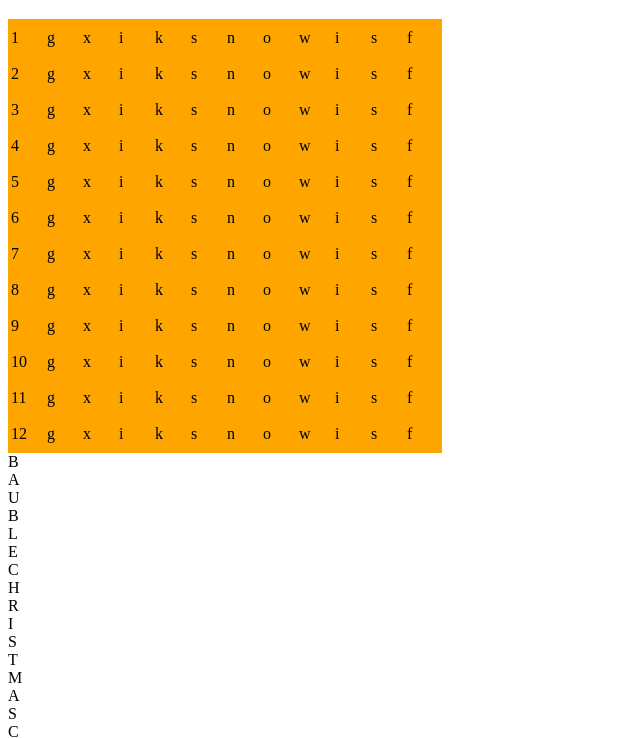
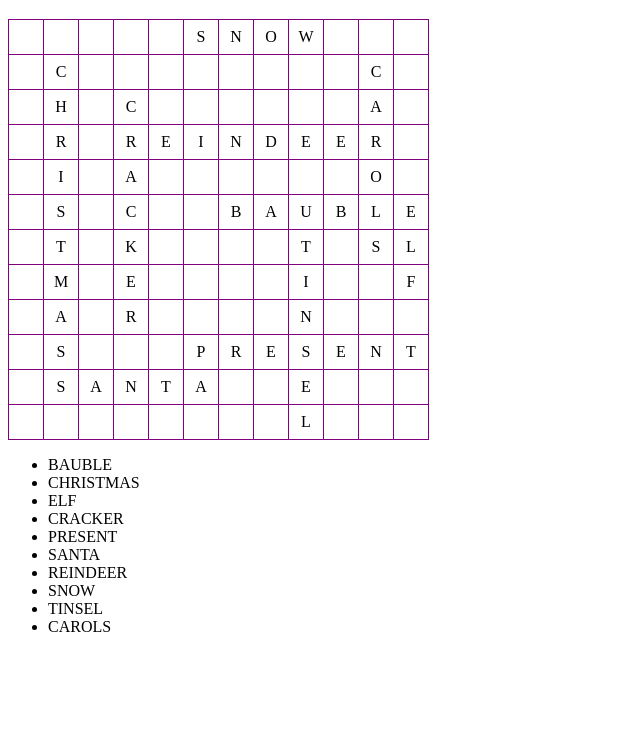
Before and after one commit to JMAdis/wordsearch, a website built with Vite: page wordsearch/index.html in a window 1280 px wide. Shown: the part 61-799 px from the top of the page, without its empty margins (0-640 px from the left). Built offline with nearby package versions, Linux system fonts and the light colour scheme.

Commit message:
have added the words to be found to the WS grid

```diff
--- a/wordsearch/index.html
+++ b/wordsearch/index.html
@@ -15,186 +15,188 @@
       <section>
         <table class="wordsearch-grid">
           <tr>
-            <td class="wordsearch-grid__cell">1</td>
-            <td class="wordsearch-grid__cell">g</td>
-            <td class="wordsearch-grid__cell">x</td>
-            <td class="wordsearch-grid__cell">i</td>
-            <td class="wordsearch-grid__cell">k</td>
-            <td class="wordsearch-grid__cell">s</td>
-            <td class="wordsearch-grid__cell">n</td>
-            <td class="wordsearch-grid__cell">o</td>
-            <td class="wordsearch-grid__cell">w</td>
-            <td class="wordsearch-grid__cell">i</td>
-            <td class="wordsearch-grid__cell">s</td>
-            <td class="wordsearch-grid__cell">f</td>
+            <td class="wordsearch-grid__cell"></td>
+            <td class="wordsearch-grid__cell"></td>
+            <td class="wordsearch-grid__cell"></td>
+            <td class="wordsearch-grid__cell"></td>
+            <td class="wordsearch-grid__cell"></td>
+            <td class="wordsearch-grid__cell">S</td>
+            <td class="wordsearch-grid__cell">N</td>
+            <td class="wordsearch-grid__cell">O</td>
+            <td class="wordsearch-grid__cell">W</td>
+            <td class="wordsearch-grid__cell"></td>
+            <td class="wordsearch-grid__cell"></td>
+            <td class="wordsearch-grid__cell"></td>
           </tr>
           <tr>
-            <td class="wordsearch-grid__cell">2</td>
-            <td class="wordsearch-grid__cell">g</td>
-            <td class="wordsearch-grid__cell">x</td>
-            <td class="wordsearch-grid__cell">i</td>
-            <td class="wordsearch-grid__cell">k</td>
-            <td class="wordsearch-grid__cell">s</td>
-            <td class="wordsearch-grid__cell">n</td>
-            <td class="wordsearch-grid__cell">o</td>
-            <td class="wordsearch-grid__cell">w</td>
-            <td class="wordsearch-grid__cell">i</td>
-            <td class="wordsearch-grid__cell">s</td>
-            <td class="wordsearch-grid__cell">f</td>
+            <td class="wordsearch-grid__cell"></td>
+            <td class="wordsearch-grid__cell">C</td>
+            <td class="wordsearch-grid__cell"></td>
+            <td class="wordsearch-grid__cell"></td>
+            <td class="wordsearch-grid__cell"></td>
+            <td class="wordsearch-grid__cell"></td>
+            <td class="wordsearch-grid__cell"></td>
+            <td class="wordsearch-grid__cell"></td>
+            <td class="wordsearch-grid__cell"></td>
+            <td class="wordsearch-grid__cell"></td>
+            <td class="wordsearch-grid__cell">C</td>
+            <td class="wordsearch-grid__cell"></td>
           </tr>
           <tr>
-            <td class="wordsearch-grid__cell">3</td>
-            <td class="wordsearch-grid__cell">g</td>
-            <td class="wordsearch-grid__cell">x</td>
-            <td class="wordsearch-grid__cell">i</td>
-            <td class="wordsearch-grid__cell">k</td>
-            <td class="wordsearch-grid__cell">s</td>
-            <td class="wordsearch-grid__cell">n</td>
-            <td class="wordsearch-grid__cell">o</td>
-            <td class="wordsearch-grid__cell">w</td>
-            <td class="wordsearch-grid__cell">i</td>
-            <td class="wordsearch-grid__cell">s</td>
-            <td class="wordsearch-grid__cell">f</td>
+            <td class="wordsearch-grid__cell"></td>
+            <td class="wordsearch-grid__cell">H</td>
+            <td class="wordsearch-grid__cell"></td>
+            <td class="wordsearch-grid__cell">C</td>
+            <td class="wordsearch-grid__cell"></td>
+            <td class="wordsearch-grid__cell"></td>
+            <td class="wordsearch-grid__cell"></td>
+            <td class="wordsearch-grid__cell"></td>
+            <td class="wordsearch-grid__cell"></td>
+            <td class="wordsearch-grid__cell"></td>
+            <td class="wordsearch-grid__cell">A</td>
+            <td class="wordsearch-grid__cell"></td>
           </tr>
           <tr>
-            <td class="wordsearch-grid__cell">4</td>
-            <td class="wordsearch-grid__cell">g</td>
-            <td class="wordsearch-grid__cell">x</td>
-            <td class="wordsearch-grid__cell">i</td>
-            <td class="wordsearch-grid__cell">k</td>
-            <td class="wordsearch-grid__cell">s</td>
-            <td class="wordsearch-grid__cell">n</td>
-            <td class="wordsearch-grid__cell">o</td>
-            <td class="wordsearch-grid__cell">w</td>
-            <td class="wordsearch-grid__cell">i</td>
-            <td class="wordsearch-grid__cell">s</td>
-            <td class="wordsearch-grid__cell">f</td>
+            <td class="wordsearch-grid__cell"></td>
+            <td class="wordsearch-grid__cell">R</td>
+            <td class="wordsearch-grid__cell"></td>
+            <td class="wordsearch-grid__cell">R</td>
+            <td class="wordsearch-grid__cell">E</td>
+            <td class="wordsearch-grid__cell">I</td>
+            <td class="wordsearch-grid__cell">N</td>
+            <td class="wordsearch-grid__cell">D</td>
+            <td class="wordsearch-grid__cell">E</td>
+            <td class="wordsearch-grid__cell">E</td>
+            <td class="wordsearch-grid__cell">R</td>
+            <td class="wordsearch-grid__cell"></td>
           </tr>
           <tr>
-            <td class="wordsearch-grid__cell">5</td>
-            <td class="wordsearch-grid__cell">g</td>
-            <td class="wordsearch-grid__cell">x</td>
-            <td class="wordsearch-grid__cell">i</td>
-            <td class="wordsearch-grid__cell">k</td>
-            <td class="wordsearch-grid__cell">s</td>
-            <td class="wordsearch-grid__cell">n</td>
-            <td class="wordsearch-grid__cell">o</td>
-            <td class="wordsearch-grid__cell">w</td>
-            <td class="wordsearch-grid__cell">i</td>
-            <td class="wordsearch-grid__cell">s</td>
-            <td class="wordsearch-grid__cell">f</td>
+            <td class="wordsearch-grid__cell"></td>
+            <td class="wordsearch-grid__cell">I</td>
+            <td class="wordsearch-grid__cell"></td>
+            <td class="wordsearch-grid__cell">A</td>
+            <td class="wordsearch-grid__cell"></td>
+            <td class="wordsearch-grid__cell"></td>
+            <td class="wordsearch-grid__cell"></td>
+            <td class="wordsearch-grid__cell"></td>
+            <td class="wordsearch-grid__cell"></td>
+            <td class="wordsearch-grid__cell"></td>
+            <td class="wordsearch-grid__cell">O</td>
+            <td class="wordsearch-grid__cell"></td>
           </tr>
           <tr>
-            <td class="wordsearch-grid__cell">6</td>
-            <td class="wordsearch-grid__cell">g</td>
-            <td class="wordsearch-grid__cell">x</td>
-            <td class="wordsearch-grid__cell">i</td>
-            <td class="wordsearch-grid__cell">k</td>
-            <td class="wordsearch-grid__cell">s</td>
-            <td class="wordsearch-grid__cell">n</td>
-            <td class="wordsearch-grid__cell">o</td>
-            <td class="wordsearch-grid__cell">w</td>
-            <td class="wordsearch-grid__cell">i</td>
-            <td class="wordsearch-grid__cell">s</td>
-            <td class="wordsearch-grid__cell">f</td>
+            <td class="wordsearch-grid__cell"></td>
+            <td class="wordsearch-grid__cell">S</td>
+            <td class="wordsearch-grid__cell"></td>
+            <td class="wordsearch-grid__cell">C</td>
+            <td class="wordsearch-grid__cell"></td>
+            <td class="wordsearch-grid__cell"></td>
+            <td class="wordsearch-grid__cell">B</td>
+            <td class="wordsearch-grid__cell">A</td>
+            <td class="wordsearch-grid__cell">U</td>
+            <td class="wordsearch-grid__cell">B</td>
+            <td class="wordsearch-grid__cell">L</td>
+            <td class="wordsearch-grid__cell">E</td>
           </tr>
           <tr>
-            <td class="wordsearch-grid__cell">7</td>
-            <td class="wordsearch-grid__cell">g</td>
-            <td class="wordsearch-grid__cell">x</td>
-            <td class="wordsearch-grid__cell">i</td>
-            <td class="wordsearch-grid__cell">k</td>
-            <td class="wordsearch-grid__cell">s</td>
-            <td class="wordsearch-grid__cell">n</td>
-            <td class="wordsearch-grid__cell">o</td>
-            <td class="wordsearch-grid__cell">w</td>
-            <td class="wordsearch-grid__cell">i</td>
-            <td class="wordsearch-grid__cell">s</td>
-            <td class="wordsearch-grid__cell">f</td>
+            <td class="wordsearch-grid__cell"></td>
+            <td class="wordsearch-grid__cell">T</td>
+            <td class="wordsearch-grid__cell"></td>
+            <td class="wordsearch-grid__cell">K</td>
+            <td class="wordsearch-grid__cell"></td>
+            <td class="wordsearch-grid__cell"></td>
+            <td class="wordsearch-grid__cell"></td>
+            <td class="wordsearch-grid__cell"></td>
+            <td class="wordsearch-grid__cell">T</td>
+            <td class="wordsearch-grid__cell"></td>
+            <td class="wordsearch-grid__cell">S</td>
+            <td class="wordsearch-grid__cell">L</td>
           </tr>
           <tr>
-            <td class="wordsearch-grid__cell">8</td>
-            <td class="wordsearch-grid__cell">g</td>
-            <td class="wordsearch-grid__cell">x</td>
-            <td class="wordsearch-grid__cell">i</td>
-            <td class="wordsearch-grid__cell">k</td>
-            <td class="wordsearch-grid__cell">s</td>
-            <td class="wordsearch-grid__cell">n</td>
-            <td class="wordsearch-grid__cell">o</td>
-            <td class="wordsearch-grid__cell">w</td>
-            <td class="wordsearch-grid__cell">i</td>
-            <td class="wordsearch-grid__cell">s</td>
-            <td class="wordsearch-grid__cell">f</td>
+            <td class="wordsearch-grid__cell"></td>
+            <td class="wordsearch-grid__cell">M</td>
+            <td class="wordsearch-grid__cell"></td>
+            <td class="wordsearch-grid__cell">E</td>
+            <td class="wordsearch-grid__cell"></td>
+            <td class="wordsearch-grid__cell"></td>
+            <td class="wordsearch-grid__cell"></td>
+            <td class="wordsearch-grid__cell"></td>
+            <td class="wordsearch-grid__cell">I</td>
+            <td class="wordsearch-grid__cell"></td>
+            <td class="wordsearch-grid__cell"></td>
+            <td class="wordsearch-grid__cell">F</td>
           </tr>
           <tr>
-            <td class="wordsearch-grid__cell">9</td>
-            <td class="wordsearch-grid__cell">g</td>
-            <td class="wordsearch-grid__cell">x</td>
-            <td class="wordsearch-grid__cell">i</td>
-            <td class="wordsearch-grid__cell">k</td>
-            <td class="wordsearch-grid__cell">s</td>
-            <td class="wordsearch-grid__cell">n</td>
-            <td class="wordsearch-grid__cell">o</td>
-            <td class="wordsearch-grid__cell">w</td>
-            <td class="wordsearch-grid__cell">i</td>
-            <td class="wordsearch-grid__cell">s</td>
-            <td class="wordsearch-grid__cell">f</td>
-          </tr><tr>
-            <td class="wordsearch-grid__cell">10</td>
-            <td class="wordsearch-grid__cell">g</td>
-            <td class="wordsearch-grid__cell">x</td>
-            <td class="wordsearch-grid__cell">i</td>
-            <td class="wordsearch-grid__cell">k</td>
-            <td class="wordsearch-grid__cell">s</td>
-            <td class="wordsearch-grid__cell">n</td>
-            <td class="wordsearch-grid__cell">o</td>
-            <td class="wordsearch-grid__cell">w</td>
-            <td class="wordsearch-grid__cell">i</td>
-            <td class="wordsearch-grid__cell">s</td>
-            <td class="wordsearch-grid__cell">f</td>
+            <td class="wordsearch-grid__cell"></td>
+            <td class="wordsearch-grid__cell">A</td>
+            <td class="wordsearch-grid__cell"></td>
+            <td class="wordsearch-grid__cell">R</td>
+            <td class="wordsearch-grid__cell"></td>
+            <td class="wordsearch-grid__cell"></td>
+            <td class="wordsearch-grid__cell"></td>
+            <td class="wordsearch-grid__cell"></td>
+            <td class="wordsearch-grid__cell">N</td>
+            <td class="wordsearch-grid__cell"></td>
+            <td class="wordsearch-grid__cell"></td>
+            <td class="wordsearch-grid__cell"></td>
           </tr>
           <tr>
-            <td class="wordsearch-grid__cell">11</td>
-            <td class="wordsearch-grid__cell">g</td>
-            <td class="wordsearch-grid__cell">x</td>
-            <td class="wordsearch-grid__cell">i</td>
-            <td class="wordsearch-grid__cell">k</td>
-            <td class="wordsearch-grid__cell">s</td>
-            <td class="wordsearch-grid__cell">n</td>
-            <td class="wordsearch-grid__cell">o</td>
-            <td class="wordsearch-grid__cell">w</td>
-            <td class="wordsearch-grid__cell">i</td>
-            <td class="wordsearch-grid__cell">s</td>
-            <td class="wordsearch-grid__cell">f</td>
+            <td class="wordsearch-grid__cell"></td>
+            <td class="wordsearch-grid__cell">S</td>
+            <td class="wordsearch-grid__cell"></td>
+            <td class="wordsearch-grid__cell"></td>
+            <td class="wordsearch-grid__cell"></td>
+            <td class="wordsearch-grid__cell">P</td>
+            <td class="wordsearch-grid__cell">R</td>
+            <td class="wordsearch-grid__cell">E</td>
+            <td class="wordsearch-grid__cell">S</td>
+            <td class="wordsearch-grid__cell">E</td>
+            <td class="wordsearch-grid__cell">N</td>
+            <td class="wordsearch-grid__cell">T</td>
           </tr>
           <tr>
-            <td class="wordsearch-grid__cell">12</td>
-            <td class="wordsearch-grid__cell">g</td>
-            <td class="wordsearch-grid__cell">x</td>
-            <td class="wordsearch-grid__cell">i</td>
-            <td class="wordsearch-grid__cell">k</td>
-            <td class="wordsearch-grid__cell">s</td>
-            <td class="wordsearch-grid__cell">n</td>
-            <td class="wordsearch-grid__cell">o</td>
-            <td class="wordsearch-grid__cell">w</td>
-            <td class="wordsearch-grid__cell">i</td>
-            <td class="wordsearch-grid__cell">s</td>
-            <td class="wordsearch-grid__cell">f</td>
+            <td class="wordsearch-grid__cell"></td>
+            <td class="wordsearch-grid__cell">S</td>
+            <td class="wordsearch-grid__cell">A</td>
+            <td class="wordsearch-grid__cell">N</td>
+            <td class="wordsearch-grid__cell">T</td>
+            <td class="wordsearch-grid__cell">A</td>
+            <td class="wordsearch-grid__cell"></td>
+            <td class="wordsearch-grid__cell"></td>
+            <td class="wordsearch-grid__cell">E</td>
+            <td class="wordsearch-grid__cell"></td>
+            <td class="wordsearch-grid__cell"></td>
+            <td class="wordsearch-grid__cell"></td>
+          </tr>
+          <tr>
+            <td class="wordsearch-grid__cell"></td>
+            <td class="wordsearch-grid__cell"></td>
+            <td class="wordsearch-grid__cell"></td>
+            <td class="wordsearch-grid__cell"></td>
+            <td class="wordsearch-grid__cell"></td>
+            <td class="wordsearch-grid__cell"></td>
+            <td class="wordsearch-grid__cell"></td>
+            <td class="wordsearch-grid__cell"></td>
+            <td class="wordsearch-grid__cell">L</td>
+            <td class="wordsearch-grid__cell"></td>
+            <td class="wordsearch-grid__cell"></td>
+            <td class="wordsearch-grid__cell"></td>
           </tr>
         </table>
       </section>
-      <div id="wordsearch-grid"></div>
       <section class="wordsearch-list">
-        <p>BAUBLE</p>
-        <p>CHRISTMAS</p>
-        <p>CRACKER</p>
-        <p>ELF</p>
-        <p>PRESENT</p>
-        <p>SANTA</p>
-        <p>REINDEER</p>
-        <p>SNOW</p>
-        <p>TINSEL</p>
-        <p>CAROLS</p>
+        <ul>
+          <li>BAUBLE</li>
+          <li>CHRISTMAS</li>
+          <li>ELF</li>
+          <li>CRACKER</li>
+          <li>PRESENT</li>
+          <li>SANTA</li>
+          <li>REINDEER</li>
+          <li>SNOW</li>
+          <li>TINSEL</li>
+          <li>CAROLS</li>
+        </ul>
       </section>
     </main>
     <script type="module" src="/src/main.ts"></script>
--- a/wordsearch/styles/main.scss
+++ b/wordsearch/styles/main.scss
@@ -3,12 +3,12 @@ h1{
 }
 
 .wordsearch-grid{
-    background-color: orange;
-
+    border-collapse: collapse;
 
     &__cell{
-        border: 1px purple;
+        border: solid 1px purple;
         height: 2rem;
         width: 2rem;
+        text-align: center;
     }
 }
```
